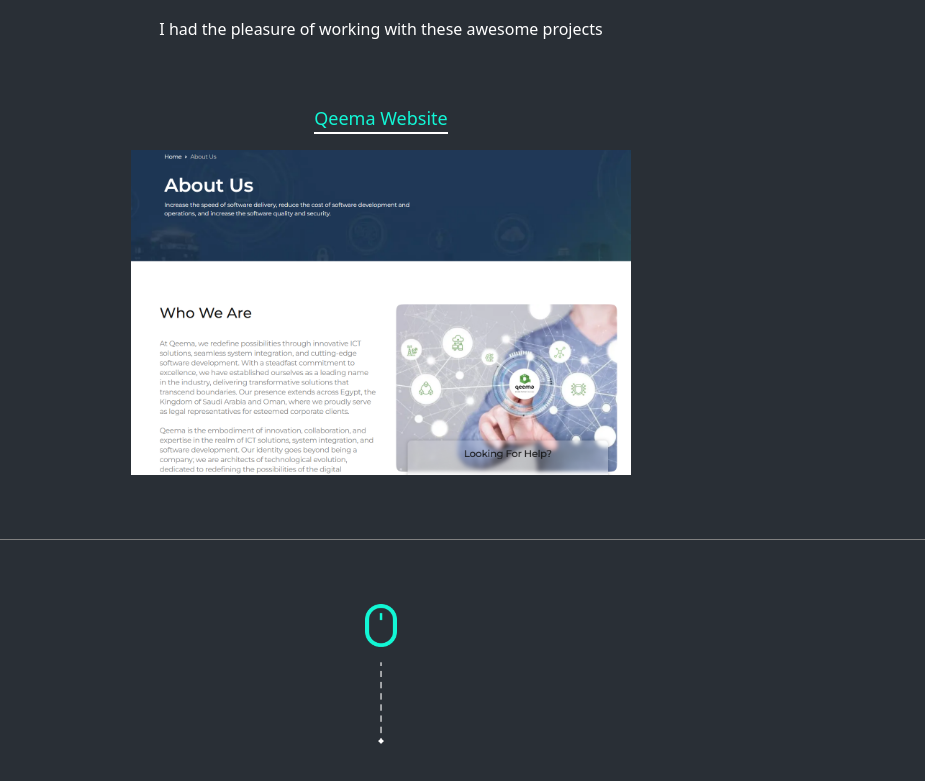
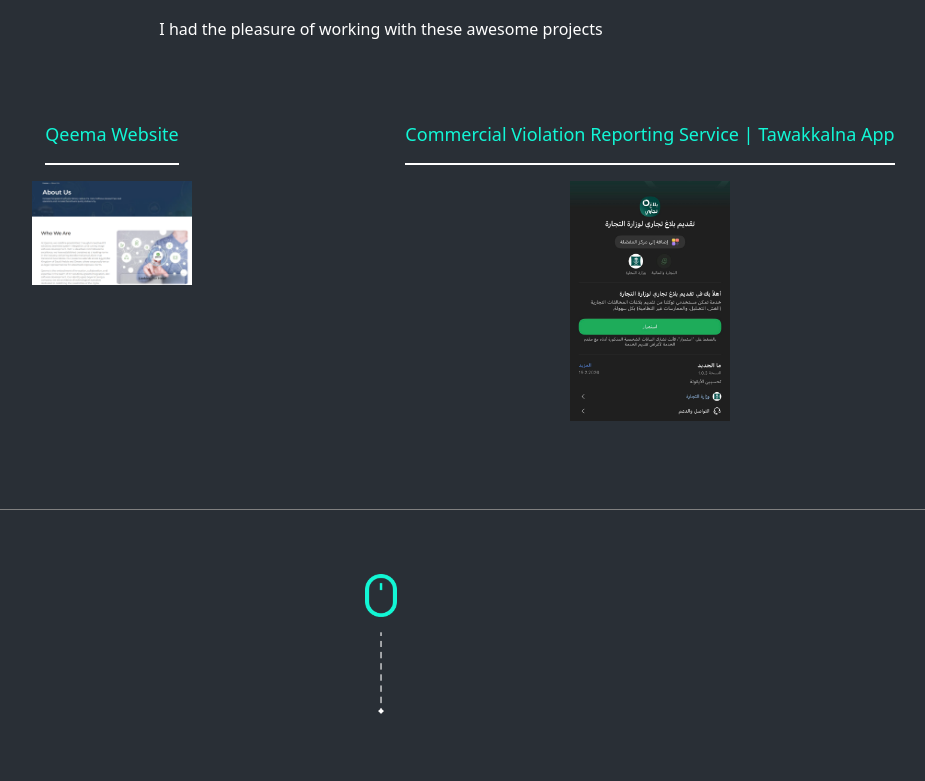
Before and after one commit to AbdullahKhormi/abdullah-website, an Angular app: page / in a window 1280 px wide. Shown: the part 2999-3780 px from the top of the page, without its empty margins (259-1184 px from the left). Built offline with nearby package versions, Linux system fonts and the light colour scheme.

Commit message:
update on works section

```diff
--- a/src/app/features/personal-website/page/personal-website.component.html
+++ b/src/app/features/personal-website/page/personal-website.component.html
@@ -28,7 +28,7 @@
 </section>
 <button
   [class.show]="show()"
-  class="position-fixed bottom-0 end-0 mb-2"
+  class="position-fixed bottom-0 end-0 mb-2 me-2"
   (click)="scroll()"
   aria-label="button to up">
   <i><img src="../../../../assets/common/icon-arrow-up-circle.svg" alt="icon-arrow-up-circle"></i>
--- a/src/app/features/works/works.component.html
+++ b/src/app/features/works/works.component.html
@@ -15,13 +15,18 @@
                  <div class="section_details"> <h1 class="title_section">Works</h1>
 <p class="brief">I had the pleasure of working with these awesome projects</p></div>
 <div class="content-works " style="position: relative;">
- <div class="work-item">
+ <div class="work-item mb-4">
     <div class="under">
       <a href="https://qeema.net/home" target="_blank">Qeema Website</a>
     </div>
     <img src="../../../assets/works/qeema.png" alt="Qeema website" loading="lazy" />
   </div>
-
+ <div class="work-item mb-4">
+    <div class="under">
+      <a href="https://tawakkalna.sdaia.gov.sa/Service/ServiceRedirect?serviceId=10003242" target="_blank">Commercial Violation Reporting Service | Tawakkalna App</a>
+    </div>
+    <img src="../../../assets/works/balagh.jpeg" alt="Balagh website" loading="lazy" />
+  </div>
 </div>
             </div>
             </div>
--- a/src/app/features/works/works.component.scss
+++ b/src/app/features/works/works.component.scss
@@ -26,22 +26,36 @@
   color: #fff;
 }
 
-
 .work-item {
   display: flex;
   flex-direction: column;
+  /* هذه الخاصية تضمن توزيع المساحة بالتساوي */
+  justify-content: flex-start;
   align-items: center;
   gap: 16px;
+  flex: 1; /* تجعل العناصر تأخذ مساحات متساوية في الصف */
 
   .under {
     border-bottom: 2px solid $textWhite;
+    /* تحديد الحد الأدنى للارتفاع للنص يضمن أن الصور تبدأ من نفس المستوى */
+    min-height: 60px;
+    display: flex;
+    align-items: center;
+    text-align: center;
+    // width: 100%;
+    justify-content: center;
 
     a {
       color: $primary;
       text-decoration: none;
       font-size: 18px;
-        z-index: 2;
     }
+  }
+
+  img {
+    width: 160px;
+    height: auto;
+    object-fit: contain;
   }
 }
 
@@ -65,21 +79,27 @@
 }
 
 
+.content-works {
+  display: flex;
+  flex-direction: column;
+  justify-content: center;
+  gap: 24px;
+  align-items: stretch;
+}
+// @media (max-width: 768px) {
+//   .work-item img {
 
-@media (max-width: 768px) {
-  .work-item img {
+//       width: 160px;
+//       max-width: 100%;
+//       height: auto;
+//       object-fit: contain;
 
-      width: 160px;
-      max-width: 100%;
-      height: auto;
-      object-fit: contain;
-
-  }
-}
+//   }
+// }
 @media (min-width: 768px) {
-  .work-item img {
-    width: 500px;
-  }
+  // .work-item img {
+  //   width: 300px;
+  // }
 }
 @media (min-width: 992px) {
   .scroll-img {
@@ -87,4 +107,8 @@
     margin-bottom: 0;
     display: block;
   }
+  .content-works {
+    flex-direction: row;
+    align-items: flex-start;
   }
+}
--- a/src/styles/styles.scss
+++ b/src/styles/styles.scss
@@ -1 +1,6 @@
 /* You can add global styles to this file, and also import other style files */
+*{
+    padding:0;
+    margin: 0;
+    box-sizing: border-box;
+}
```
Also changed, not shown: src/assets/works/balagh.jpeg (added). Lines whose indentation alone changed are shown as unchanged.
